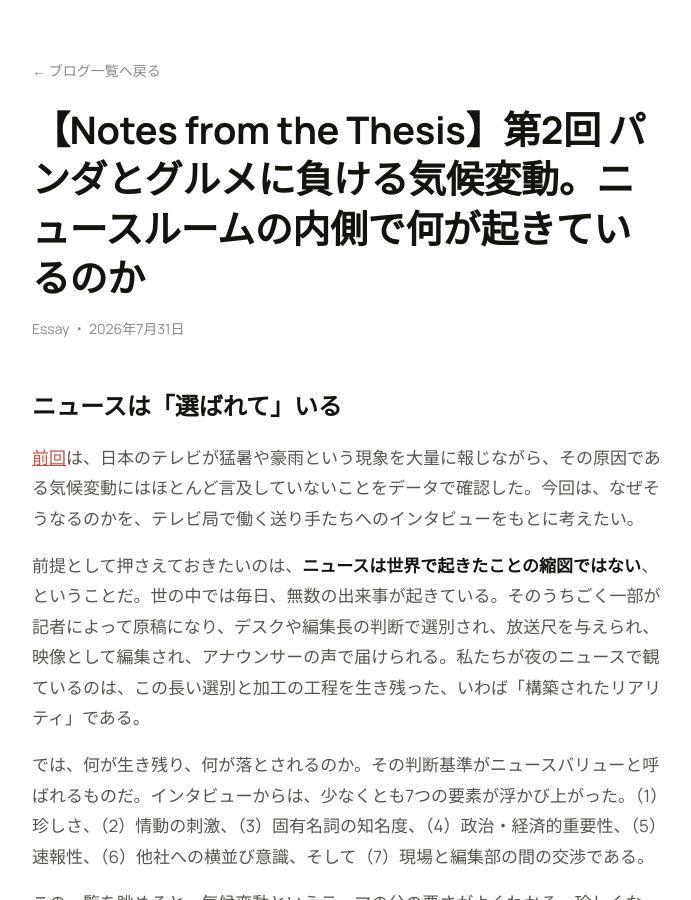
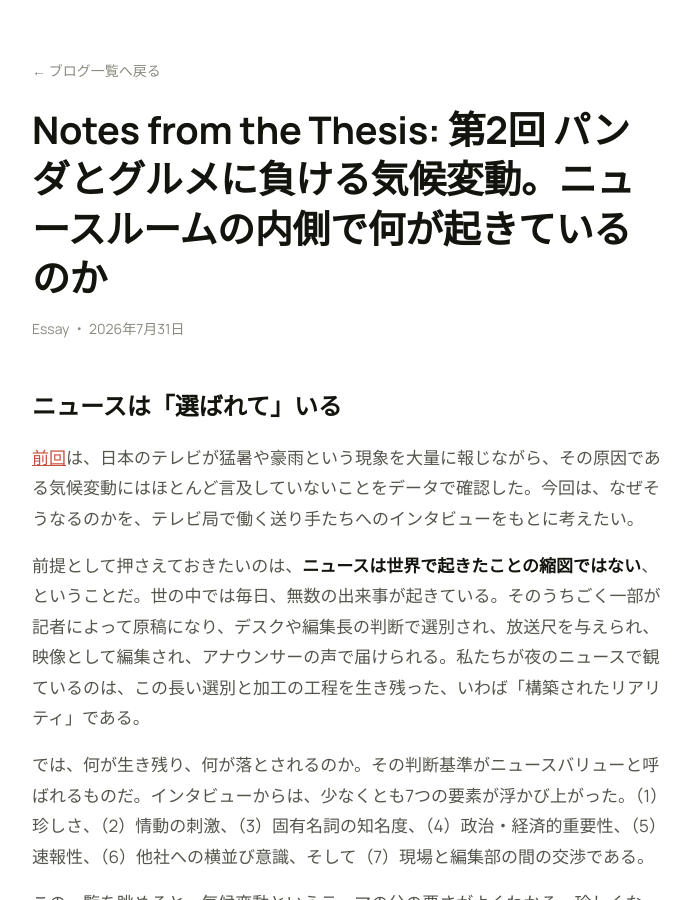
Before and after one commit to yutaro0518/website, a Jekyll site: the page built from blog/masterthesis02.md, in a window 1280 px wide and 900 px high. Shown: the whole window, without its empty margins (292-983 px from the left). Built offline with Jekyll 4.4.1, drawn with Linux system fonts in a browser that asks for light colours.

```diff
--- a/blog/masterthesis02.md
+++ b/blog/masterthesis02.md
@@ -1,7 +1,7 @@
 ---
-title: "【Notes from the Thesis】第2回 パンダとグルメに負ける気候変動。ニュースルームの内側で何が起きているのか"
+title: "Notes from the Thesis: 第2回 パンダとグルメに負ける気候変動。ニュースルームの内側で何が起きているのか"
 date: 2026-07-31
-category: "Essay"
+category: Essay
 excerpt: "修士論文を元にしたBlogシリーズ第2弾"
 OG_images: images/masterthesis02.png
 ---
```
